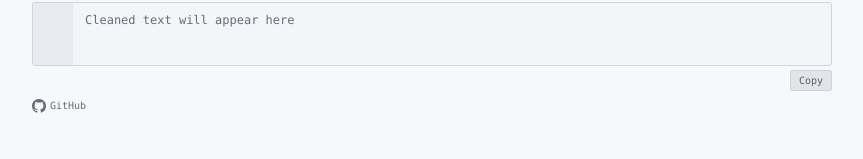
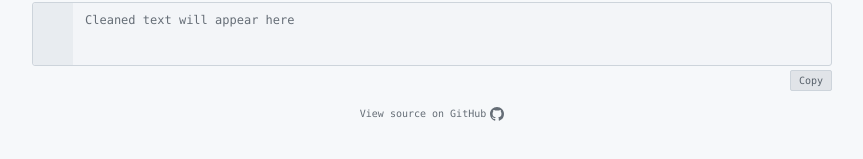
Before and after one commit to chndler/clinup, a plain HTML site: page index.html in a window 1280 px wide. Shown: the part 535-694 px from the top of the page, without its empty margins (208-1071 px from the left). Drawn offline with Linux system fonts and the light colour scheme.

Commit message:
Update index.html

```diff
--- a/index.html
+++ b/index.html
@@ -135,7 +135,8 @@
     color: var(--text-faint);
     text-decoration: none;
     font-size: var(--font-size-sm);
-    width: fit-content;
+    margin-top: var(--space-sm);
+    align-self: center;
   }
 
   .github-link:hover {
@@ -646,7 +647,7 @@
       <button class="action-btn" id="copy-btn" title="Copy to clipboard">Copy</button>
     </div>
   </div>
-  <a class="github-link" href="https://github.com/chndler/clinup" title="View source on GitHub"><svg width="14" height="14" viewBox="0 0 16 16" fill="currentColor" aria-hidden="true"><path d="M8 0C3.58 0 0 3.58 0 8c0 3.54 2.29 6.53 5.47 7.59.4.07.55-.17.55-.38 0-.19-.01-.82-.01-1.49-2.01.37-2.53-.49-2.69-.94-.09-.23-.48-.94-.82-1.13-.28-.15-.68-.52-.01-.53.63-.01 1.08.58 1.23.82.72 1.21 1.87.87 2.33.66.07-.52.28-.87.51-1.07-1.78-.2-3.64-.89-3.64-3.95 0-.87.31-1.59.82-2.15-.08-.2-.36-1.02.08-2.12 0 0 .67-.21 2.2.82.64-.18 1.32-.27 2-.27s1.36.09 2 .27c1.53-1.04 2.2-.82 2.2-.82.44 1.1.16 1.92.08 2.12.51.56.82 1.27.82 2.15 0 3.07-1.87 3.75-3.65 3.95.29.25.54.73.54 1.48 0 1.07-.01 1.93-.01 2.2 0 .21.15.46.55.38A8.01 8.01 0 0016 8c0-4.42-3.58-8-8-8z"/></svg>GitHub</a>
+  <a class="github-link" href="https://github.com/chndler/clinup" title="View source on GitHub">View source on GitHub<svg width="14" height="14" viewBox="0 0 16 16" fill="currentColor" aria-hidden="true"><path d="M8 0C3.58 0 0 3.58 0 8c0 3.54 2.29 6.53 5.47 7.59.4.07.55-.17.55-.38 0-.19-.01-.82-.01-1.49-2.01.37-2.53-.49-2.69-.94-.09-.23-.48-.94-.82-1.13-.28-.15-.68-.52-.01-.53.63-.01 1.08.58 1.23.82.72 1.21 1.87.87 2.33.66.07-.52.28-.87.51-1.07-1.78-.2-3.64-.89-3.64-3.95 0-.87.31-1.59.82-2.15-.08-.2-.36-1.02.08-2.12 0 0 .67-.21 2.2.82.64-.18 1.32-.27 2-.27s1.36.09 2 .27c1.53-1.04 2.2-.82 2.2-.82.44 1.1.16 1.92.08 2.12.51.56.82 1.27.82 2.15 0 3.07-1.87 3.75-3.65 3.95.29.25.54.73.54 1.48 0 1.07-.01 1.93-.01 2.2 0 .21.15.46.55.38A8.01 8.01 0 0016 8c0-4.42-3.58-8-8-8z"/></svg></a>
 </div>
 
 
```
